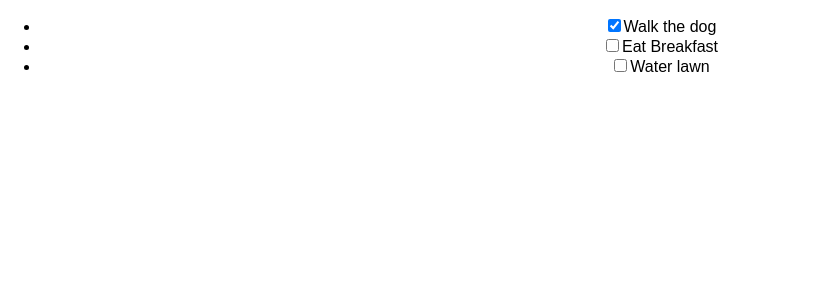
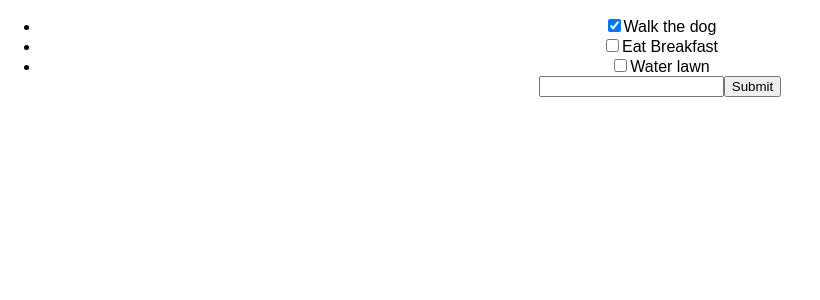
Before and after one commit to ivynguyen003/react-to-do, a React (Create React App) app: page / in a window 1280 px wide. Shown: the top 300 px of the page, without its empty margins (0-820 px from the left). Built offline with nearby package versions, Linux system fonts and the light colour scheme.

Commit message:
add handleSubmit and handleChange

```diff
--- a/src/App.js
+++ b/src/App.js
@@ -11,12 +11,27 @@ class App extends Component {
         { description:'Walk the dog', isCompleted: true},
         { description:'Eat Breakfast', isCompleted: false },
         { description:'Water lawn', isCompleted: false }
-      ]
+      ],
+      newTodoDescription:''
     };
   }
 
+  handleSubmit(e) {
+    e.preventDefault();
+    if(!this.state.newTodoDescription) { return }
+    const newTodo = { description: this.state.newTodoDescription, isCompleted: false };
+    this.setState({ todos: [...this.state.todos, newTodo], newTodoDescription: ''});
+  }
+
+  handleChange(e) {
+    this.setState({ newTodoDescription: e.target.value });
+  }
+
   toggleComplete(index) {
-    console.log(index);
+    const todos = this.state.todos.slice();//make a copy of the array
+    const todo = todos[index]; // assign unique indext to each todo item
+    todo.isCompleted = todo.isCompleted ? false : true;// switch the checkbox
+    this.setState({ todos: todos });//Pass new state object 1st todos is a name, 2nd todos is the value,
   }
 
   render() {
@@ -26,6 +41,10 @@ class App extends Component {
           {this.state.todos.map((todo,index) => //evaluate the code as JS
             <ToDo key={ index } description={ todo.description } isCompleted={ todo.isCompleted } toggleComplete={ () => this.toggleComplete(index) }/>
           )}
+        <form onSubmit={ (e) => this.handleSubmit(e) }>
+          <input type="text" value={ this.state.newTodoDescription } onChange={ (e) => this.handleChange(e) }/>
+          <input type="submit" />
+        </form>
         </ul>
       </div>
     );
```
